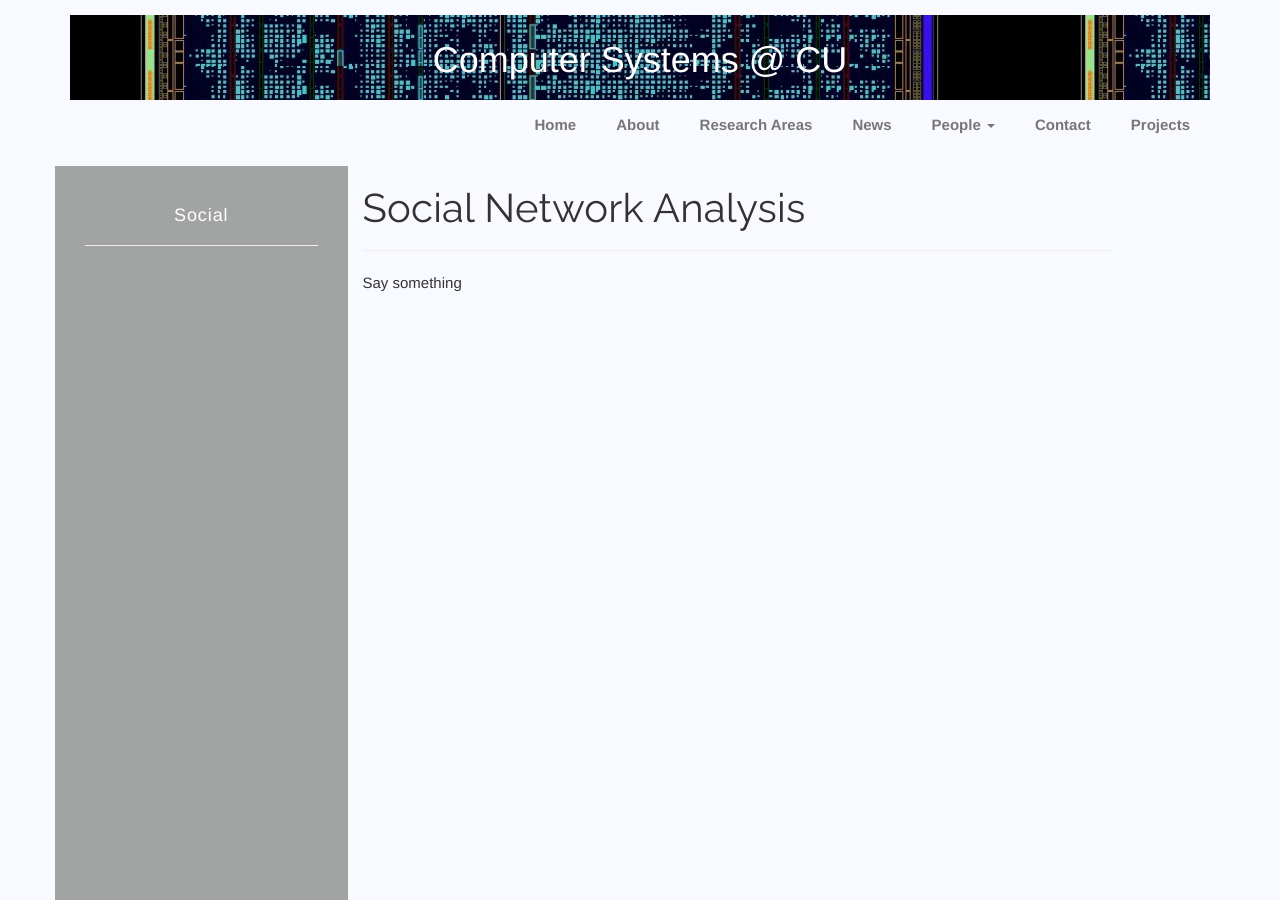
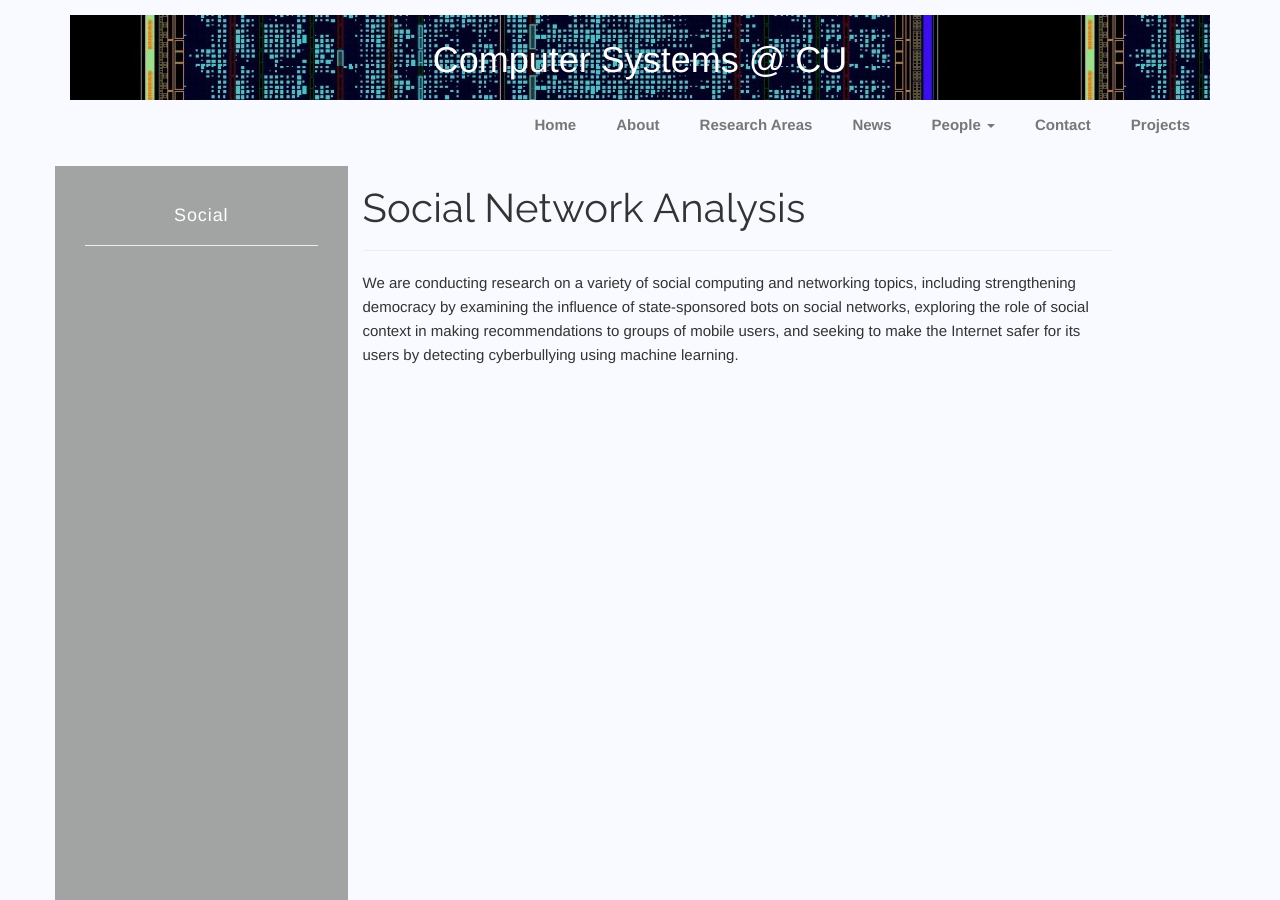
Before and after one commit to cu-computer-systems/cu-computer-systems.github.io, a Jekyll site: the page built from areas/social.md, in a window 1280 px wide and 900 px high. Built offline with Jekyll 4.4.1, drawn with Linux system fonts in a browser that asks for light colours; nearby versions of some CDN libraries.

Commit message:
Rick: adding cybersafety and explanation to social networks

```diff
--- a/areas/index.html
+++ b/areas/index.html
@@ -78,7 +78,7 @@ permalink: /areas
         <div class="services-group wow animated fadeInRight" data-wow-offset="40">
       <h2> <span class="fa fa-project-diagram"></span>
 	<!-- <a href="/areas/social.html"> Social Networks </a> </h2> -->
-	Social Networks</h2>
+	Social Networks and CyberSafety</h2>
 	    <div class="area-list-faculty">
 	      Faculty:
 	      {% assign folks_area = "Social" %}
--- a/areas/social.md
+++ b/areas/social.md
@@ -5,4 +5,9 @@ caption: Social Network Analysis
 permalink: /areas/social
 ---
 
-Say something
+We are conducting research on a variety of social computing and
+networking topics, including strengthening democracy by examining
+the influence of state-sponsored bots on social networks, exploring
+the role of social context in making recommendations to groups
+of mobile users, and seeking to make the Internet safer for its
+users by detecting cyberbullying using machine learning.
```
